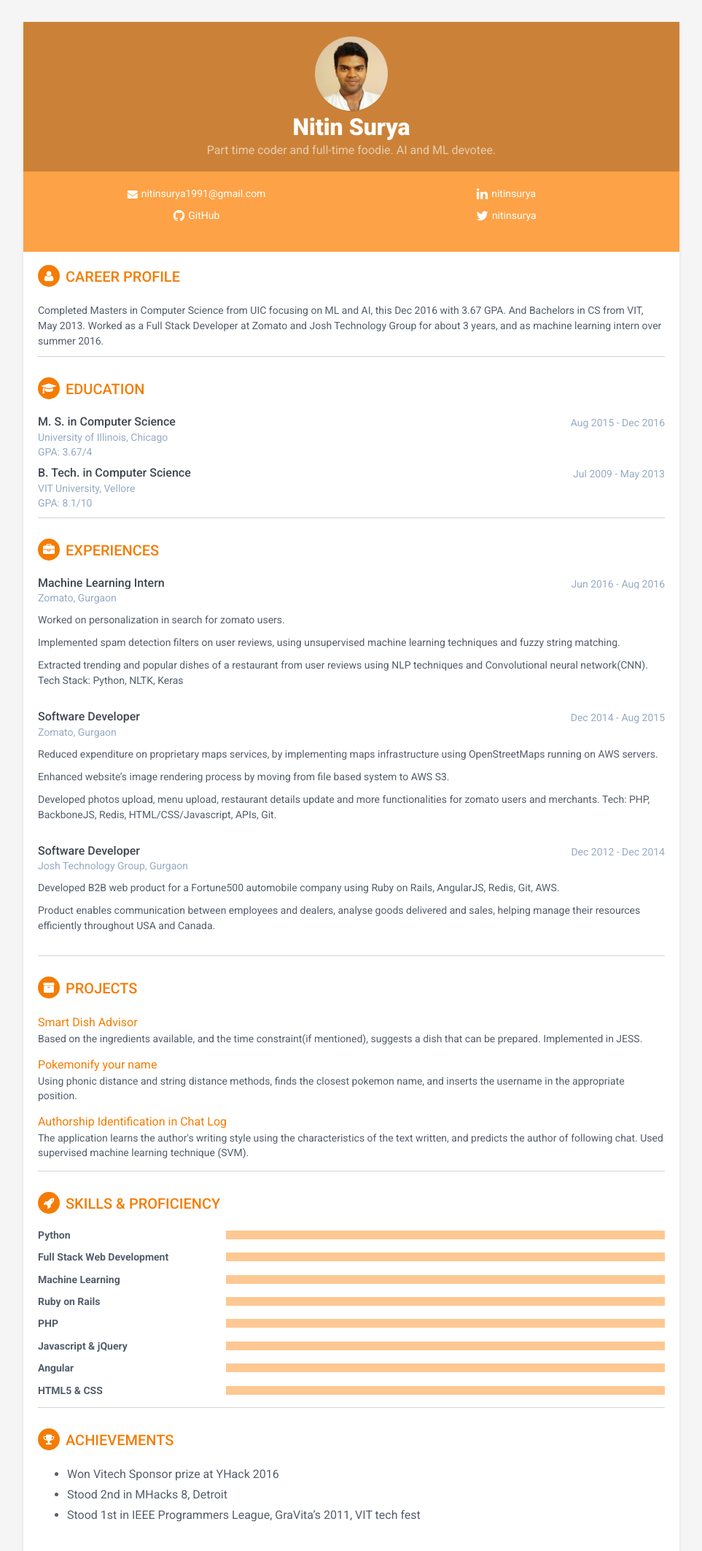
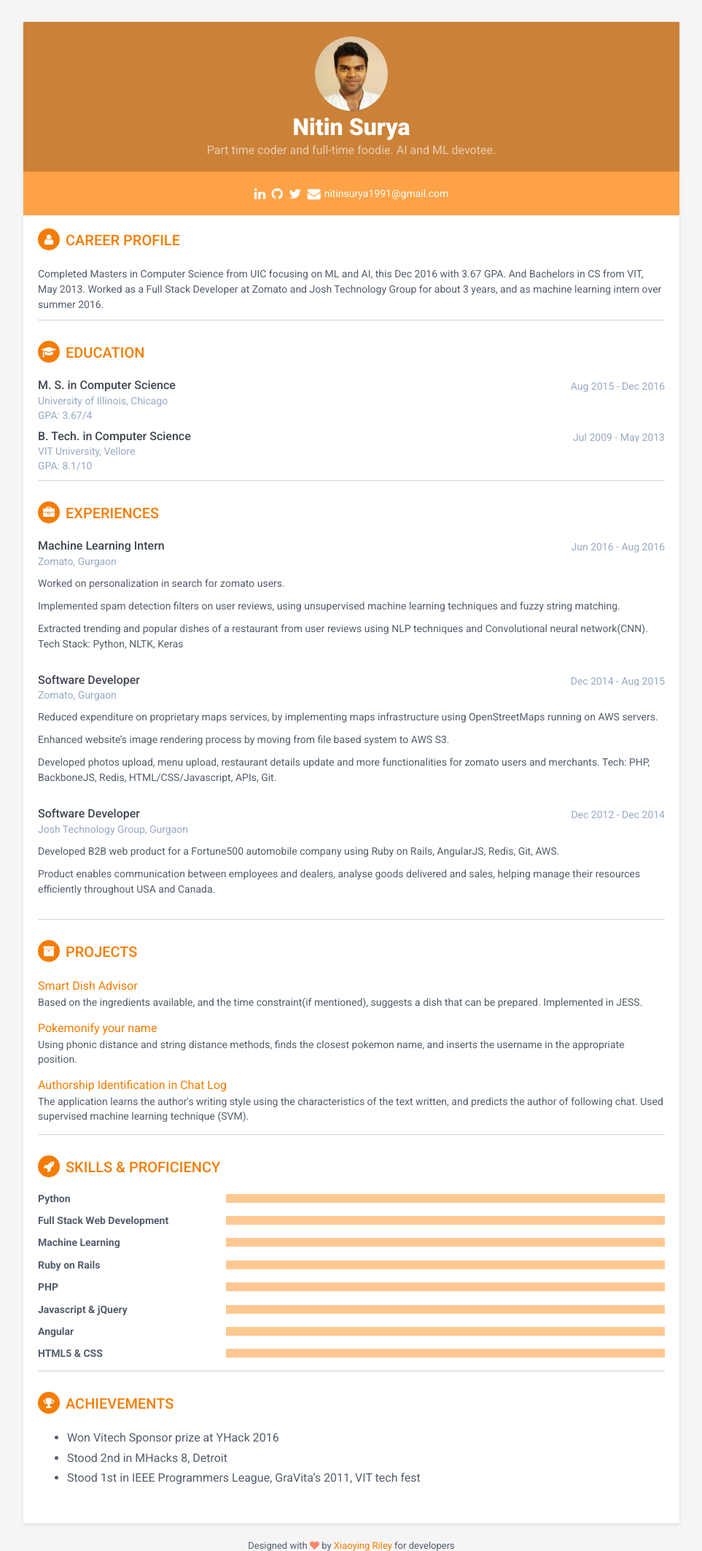
Before and after one commit to nitinsurya/nitinsurya.github.io, a Jekyll site: the page built from index.html, in a window 1280 px wide, cut to the strip 0-2125 px from the top of the page. Shown: the whole strip at 73% size, without its empty margins (158-1121 px from the left). Built offline with Jekyll 4.4.1, drawn with Linux system fonts in a browser that asks for light colours.

Commit message:
social profiles updates

```diff
--- a/_includes/sidebar.html
+++ b/_includes/sidebar.html
@@ -7,14 +7,7 @@
     </div><!--//profile-container-->
 
     <div class="contact-container container-block">
-        <ul class="list-unstyled contact-list">
-
-           {% if site.email %}
-            <li class="email"><i class="fa fa-envelope"></i><a href="mailto: {{site.email}}">{{site.email}}</a></li>
-            {% else %}
-            <li class="email"><i class="fa fa-envelope"></i><a href="mailto:alan.doe@website.com">alan.doe@website.com</a></li>
-            {% endif %}
-
+        <ul class="list-unstyled contact-list" style="margin-bottom: 0px;">
             <!-- {% if site.phone %}
             <li class="phone"><i class="fa fa-phone"></i><a href="tel:{{site.phone}}">{{site.phone}}</a></li>
             {% else %}
@@ -27,23 +20,12 @@
             <li class="website"><i class="fa fa-globe"></i><a href="http://blog.webjeda.com" target="_blank">blog.webjeda.com</a></li>
             {% endif %} -->
 
-            {% if site.linkedin %}
-            <li class="linkedin"><i class="fa fa-linkedin"></i><a href="https://in.linkedin.com/in/{{site.linkedin}}" target="_blank">{{site.linkedin}}</a></li>
-            {% else %}
-            <li class="linkedin"><i class="fa fa-linkedin"></i><a href="https://in.linkedin.com/in/sharath-kumar-87669956" target="_blank">linkedin.com/in/sharathdt</a></li>
-            {% endif %}
-
-            {% if site.github %}
-            <li class="github"><i class="fa fa-github"></i><a href="http://github.com/{{site.github}}" target="_blank">{{site.github}}</a></li>
-            {% else %}
-            <li class="github"><i class="fa fa-github"></i><a href="http://github.com/sharu725" target="_blank">github.com/sharu725</a></li>
-            {% endif %}
-
-            {% if site.twitter %}
-            <li class="twitter"><i class="fa fa-twitter"></i><a href="https://twitter.com/{{site.twitter}}" target="_blank">{{site.twitter}}</a></li>
-            {% else %}
-             <li class="twitter"><i class="fa fa-twitter"></i><a href="https://twitter.com/@webjeda" target="_blank">@webjeda</a></li>
-            {% endif %}
+            <li class="social_profiles">
+                <a href="https://in.linkedin.com/in/{{site.linkedin}}" target="_blank"><i class="fa fa-linkedin"></i></a>
+                <a href="http://github.com/{{site.github}}" target="_blank"><i class="fa fa-github"></i></a>
+                <a href="https://twitter.com/{{site.twitter}}" target="_blank"><i class="fa fa-twitter"></i></a>
+                <a href="mailto: {{site.email}}"><i class="fa fa-envelope"></i>{{site.email}}</a>
+            </li>
 
         </ul>
     </div><!--//contact-container-->
--- a/assets/css/styles-5.css
+++ b/assets/css/styles-5.css
@@ -91,12 +91,15 @@ p {
   vertical-align: middle;
 }
 .sidebar-wrapper .contact-list li {
-  margin-bottom: 10px;
-  width: 49%;
+  /*margin-bottom: 10px;*/
+  /*width: 49%;*/
   display: inline-block;
 }
 .sidebar-wrapper .contact-list li:last-child {
   margin-bottom: 0;
+}
+.sidebar-wrapper .contact-list li a {
+  margin-bottom: 15px;
 }
 .sidebar-wrapper .contact-list .email .fa {
   font-size: 14px;
```
